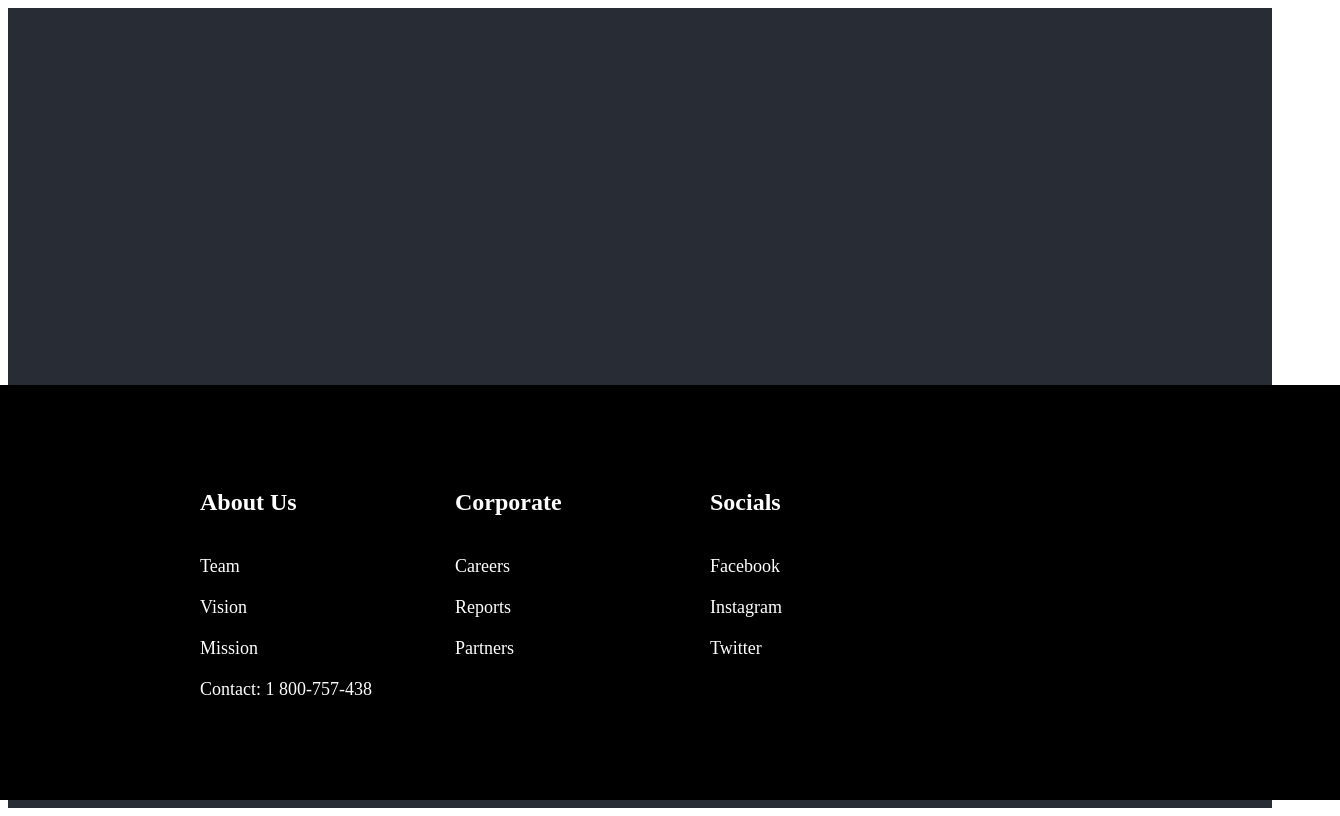
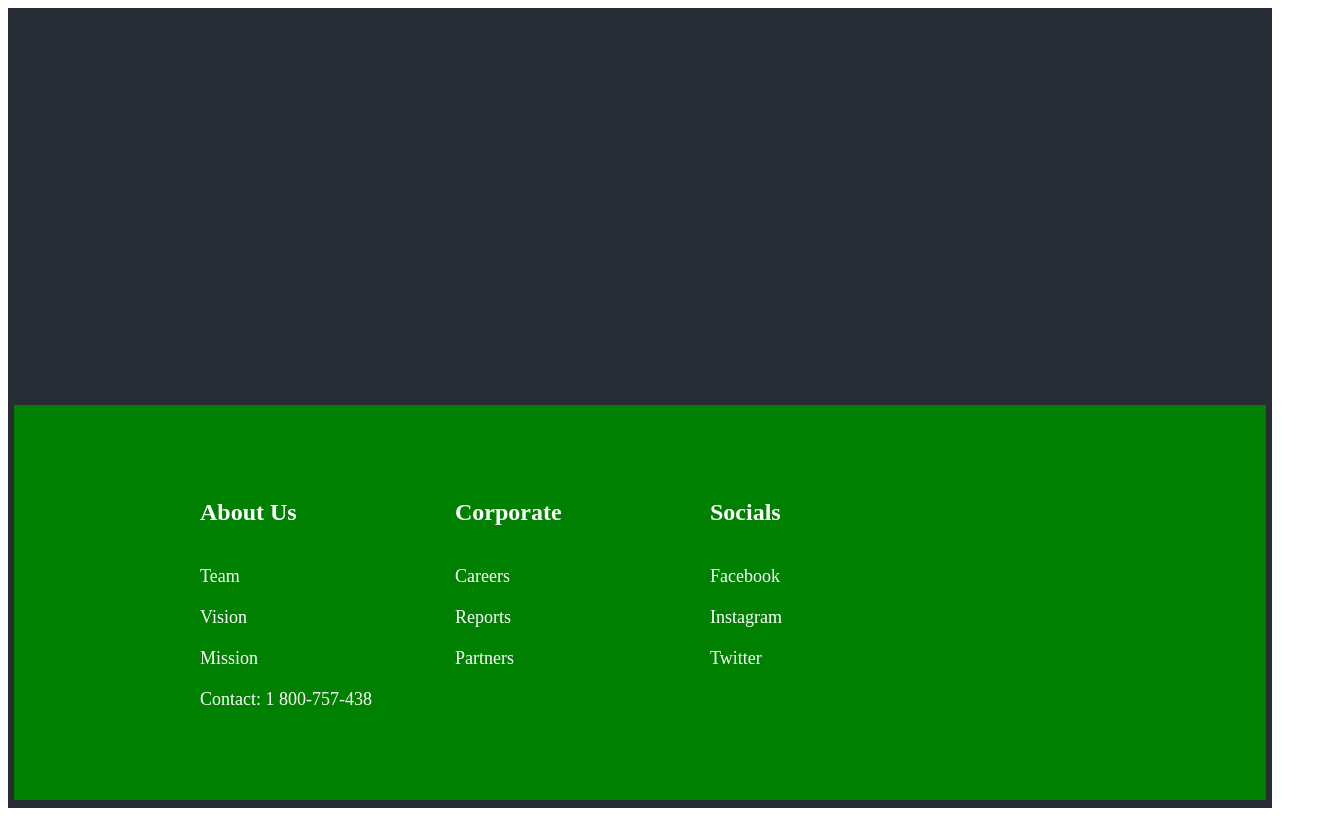
Before and after one commit to thehasnanialeen/LetsRide, a React (Create React App) app in the folder frontend/: page / in a window 1280 px wide. Shown: the whole page, 1340 px wide, since content can reach past the window. Built offline with nearby package versions, Linux system fonts and the light colour scheme.

Commit message:
style change for padding and bg

```diff
--- a/frontend/src/views/footerstyle.js
+++ b/frontend/src/views/footerstyle.js
@@ -1,15 +1,15 @@
 import styled from 'styled-components';
 
 export const Box = styled.div`
-  padding: 80px 60px;
-  background: black;
+  padding: 70px 50px;
+  background: green;
   position: absolute;
   bottom: 0;
-  width: 100%;
+  width: 90%;
 
 
   @media (max-width: 1000px) {
-    padding: 70px 30px;
+    padding: 60px 20px;
   }
 `;
 
```
